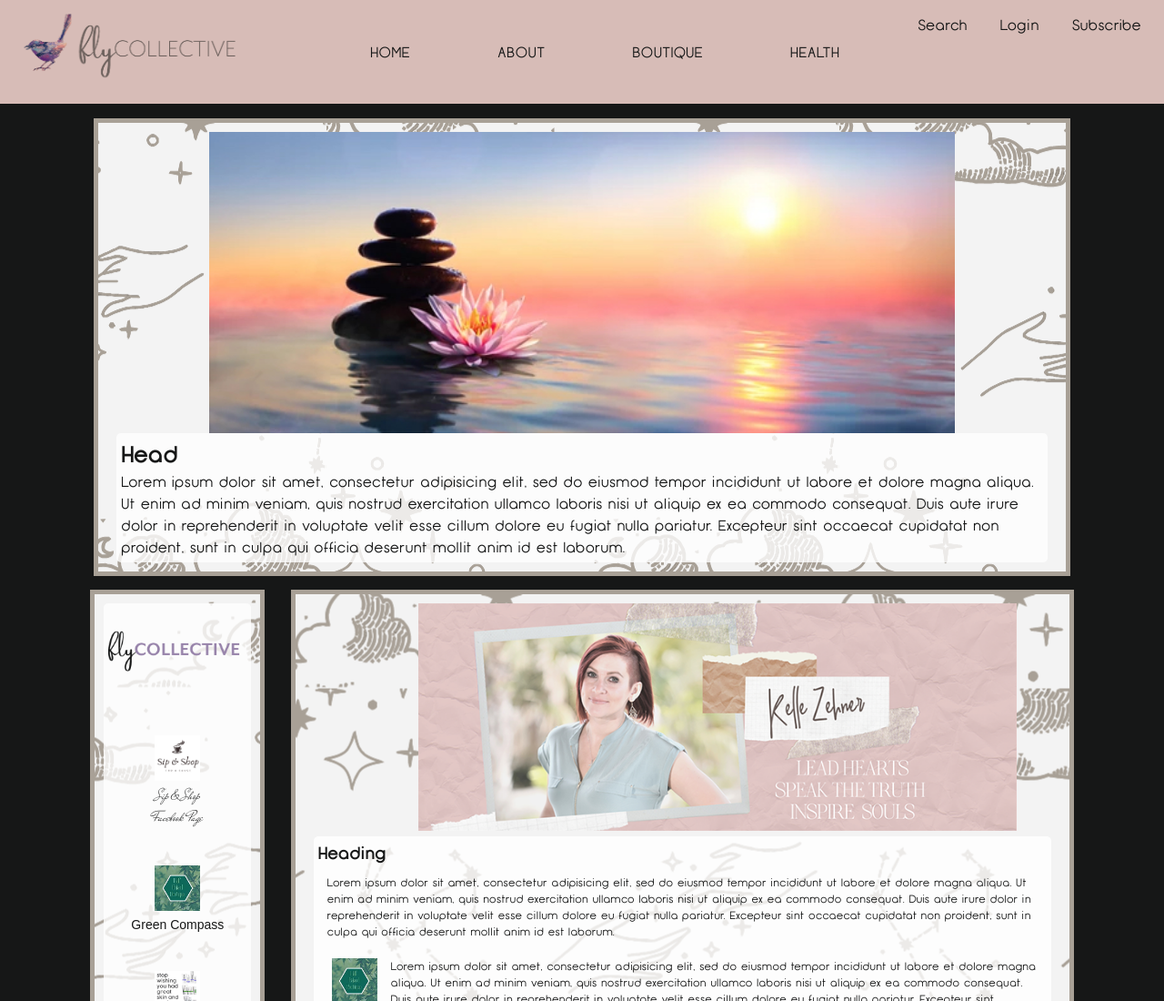
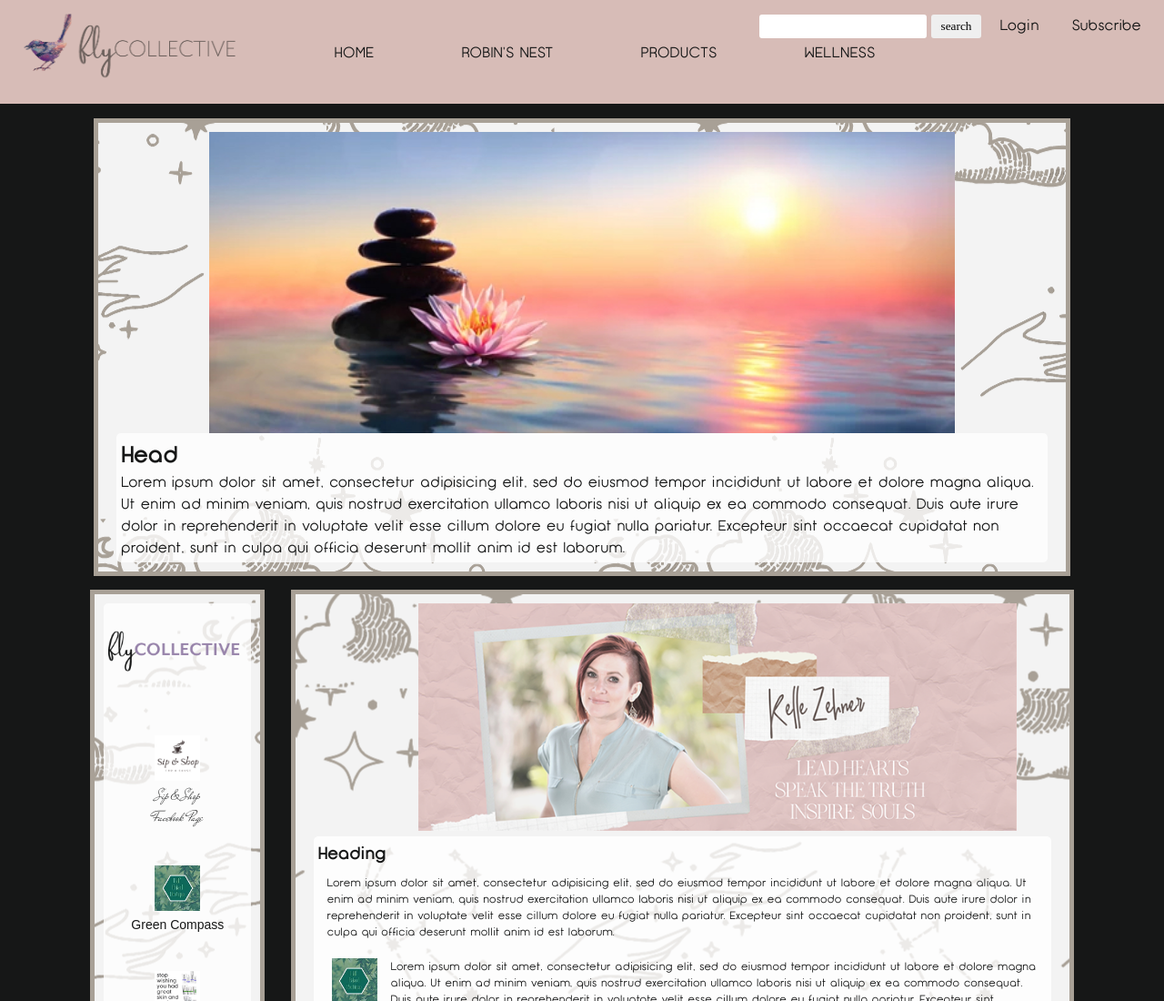
Before and after one commit to JonathanZehner/p3-zehner-jonathan, a plain HTML site: page about.html in a window 1280 px wide. Shown: the top 1100 px of the page at 91% size. Drawn offline with Linux system fonts and the light colour scheme; a web font is replaced by a local one.

Commit message:
updated header with google analytics, SEO, and search form

```diff
--- a/about.html
+++ b/about.html
@@ -1,42 +1,68 @@
 <!DOCTYPE html>
 <html lang="en" dir="ltr">
   <head>
+<!-- Global site tag (gtag.js) - Google Analytics ** Make sure this code is on every page of website!!!!-->
+    <script async src="https://www.googletagmanager.com/gtag/js?id=G-BTJQ58H009"></script>
+    <script>
+      window.dataLayer = window.dataLayer || [];
+      function gtag(){dataLayer.push(arguments);}
+      gtag('js', new Date());
+
+      gtag('config', 'G-BTJQ58H009');
+    </script>
+
+<!-- End Google Analytics code -->
+
+    <title>flyCOLLECTIVE</title>
+
+
     <meta charset="utf-8">
 
-<!--- Favicon --------->
+<!-- SEO Keywords Meta Tag -->
+    <meta name="keywords" content="CBD Domestic Violence Rodan Fields self-care nail polish premium skin care Robin's Nest victim victims abuse health wellness yoga fly collective boutique face wash" />
+    <meta name="description" content="Fiercely Love Yourself: we sell self-care items ranging from a premium skin care product line, CBD, and ColorStreet nail polish. flyCOLLECTIVE is a brand driven to raise awareness about Domestic Violence and donates a portion of all sales to help victims of domestic violence." />
+
+
+<!-- Favicon --------->
 
     <link rel="icon" href="images/fly-favicon2.png" sizes="16x16" type="image/png">
 
-<!--- Adobe Fonts ----->
+<!-- Adobe Fonts ----->
     <link href="https://use.typekit.net/btq3jcm.css" rel="stylesheet" >
 
-<!--- CSS Stylesheet ----->
+<!-- CSS Stylesheet ----->
     <link href="css/style.css" type="text/css" rel="stylesheet" >
 
-    <title>flyCOLLECTIVE</title>
+
   </head>
 
 
   <body>
     <header>
 
-<!--- Brand Logo --------->
+<!-- Brand Logo --------->
       <h1><img src="images/bird-navlogo-transparent.png" class="logo" alt="flyCOLLECTIVE logo" title="Robin's Nest"></h1>
 
-<!--- Navigation Bar ----->
+<!-- Navigation Bar ----->
       <nav class="nav-bar">
         <section class="main-menu">
           <ul>
             <li><a href="index.html">Home</a></li>
-            <li><a href="about.html">About</a></li>
-            <li><a href="boutique.html">Boutique</a></li>
-            <li><a href="#health.html">Health</a></li>
+            <li><a href="about.html">Robin's Nest</a></li>
+            <li><a href="boutique.html">Products</a></li>
+            <li><a href="health.html">Wellness</a></li>
           </ul>
         </section>
 
         <section class="top-right-menu">
           <ul>
-            <li><a href="#">Search</a></li>
+            <li>
+<!-- Search Form --------->
+              <form class="search" action="http://www.nomadwebdesigns.com/p3-zehner-jonathan/" method="get">
+                <input type="search" name="search" />
+                <input type="submit" value="search" />
+              </form>
+            </li>
             <li><a href="#">Login</a></li>
             <li><a href="#">Subscribe</a></li>
           </ul>
```
Also changed, not shown: boutique.html (+36 -10 lines), health.html (+36 -10 lines).
